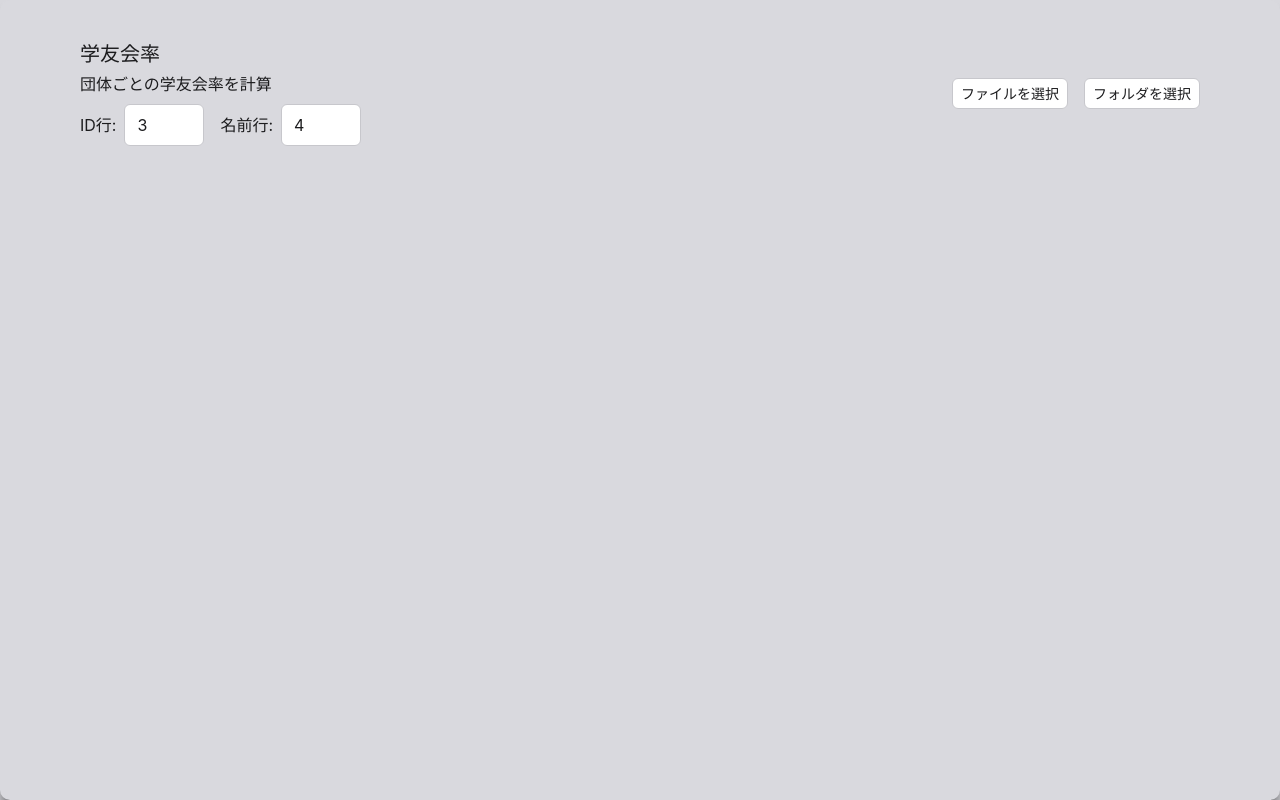
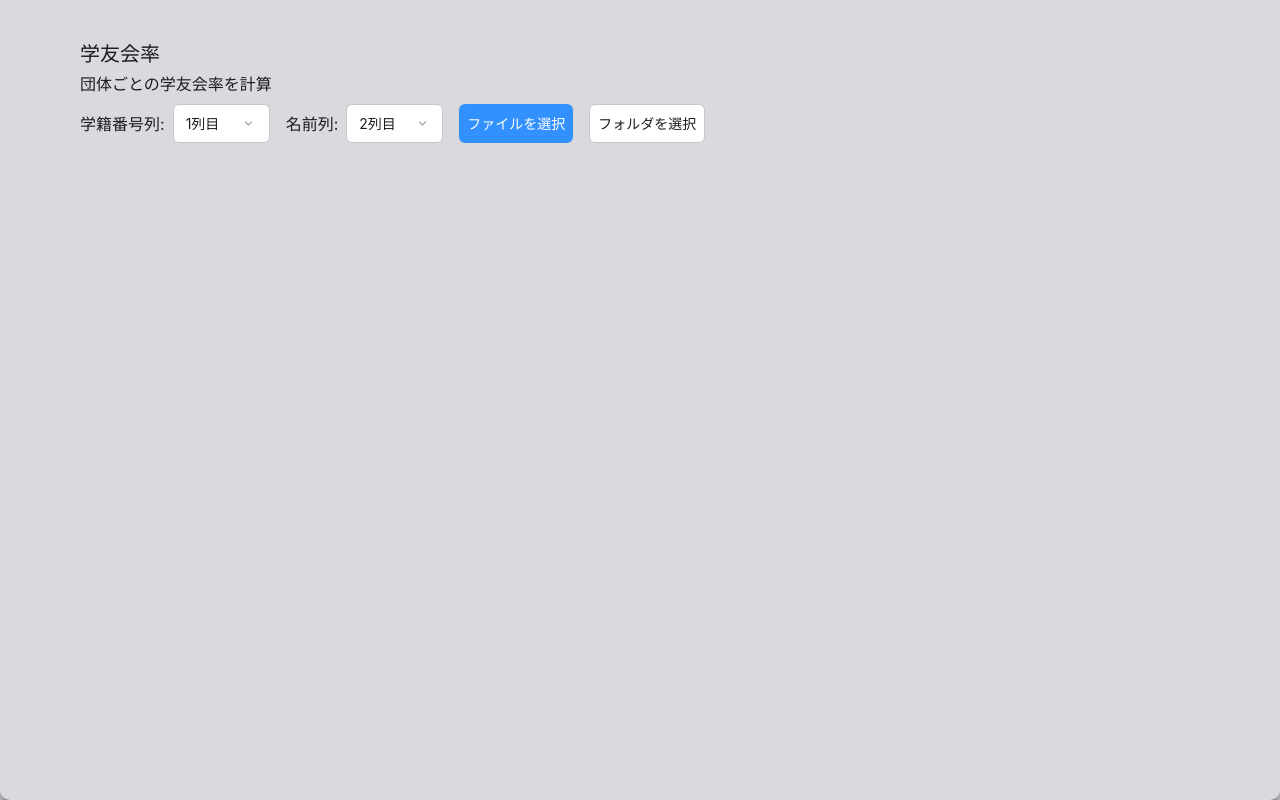
Before and after one commit to epitaq/gakuyukai-gui, a SvelteKit app: page /gakuyukai-rates in a window 1280 px wide. Built offline with nearby package versions, Linux system fonts and the light colour scheme.

Commit message:
id名前列の変更UI

```diff
--- a/src/routes/dashboard/+page.svelte
+++ b/src/routes/dashboard/+page.svelte
@@ -15,6 +15,9 @@
     gakuyukai_member_count: number;
     rate_string: string;
   };
+
+  let idRow = 1;
+  let nameRow = 2;
 
   // 初期値を設定
   let info: Info = {
@@ -89,7 +92,9 @@
     });
 
     if (selected) {
-      goto(`/gakuyukai-rates?mode=single&path=${encodeURIComponent(selected)}`);
+      goto(
+        `/gakuyukai-rates?mode=single&path=${encodeURIComponent(selected)}&idRow=${idRow}&nameRow=${nameRow}`,
+      );
     }
   }
 
@@ -102,7 +107,7 @@
 
     if (selected) {
       goto(
-        `/gakuyukai-rates?mode=multiple&path=${encodeURIComponent(selected)}`,
+        `/gakuyukai-rates?mode=multiple&path=${encodeURIComponent(selected)}&idRow=${idRow}&nameRow=${nameRow}`,
       );
     }
   }
@@ -155,6 +160,34 @@
     <h3 class="text-[--macos-text-secondary] font-medium mb-4">
       団体の学友会率
     </h3>
+    <div class="flex gap-4 items-center mb-4">
+      <div class="flex items-center gap-2">
+        <label for="idRow" class="text-[--macos-text-secondary]">ID行:</label>
+        <select
+          id="idRow"
+          bind:value={idRow}
+          class="px-2 py-1 rounded border border-[--macos-border] bg-[--macos-background]"
+        >
+          {#each Array(10) as _, i}
+            <option value={i + 1}>{i + 1}行目</option>
+          {/each}
+        </select>
+      </div>
+      <div class="flex items-center gap-2">
+        <label for="nameRow" class="text-[--macos-text-secondary]"
+          >名前行:</label
+        >
+        <select
+          id="nameRow"
+          bind:value={nameRow}
+          class="px-2 py-1 rounded border border-[--macos-border] bg-[--macos-background]"
+        >
+          {#each Array(10) as _, i}
+            <option value={i + 1}>{i + 1}行目</option>
+          {/each}
+        </select>
+      </div>
+    </div>
     <div class="flex gap-4">
       <button
         type="button"
--- a/src/routes/gakuyukai-rates/+page.svelte
+++ b/src/routes/gakuyukai-rates/+page.svelte
@@ -20,8 +20,8 @@
 
   let result: CircleGakuyukaiRates | null = null;
   let loading = false;
-  let idRow = 3;
-  let nameRow = 4;
+  let idRow = 1;
+  let nameRow = 2;
 
   function convertSingleToMultiple(single: CircleInfo): CircleGakuyukaiRates {
     return {
@@ -33,6 +33,17 @@
   onMount(() => {
     const path = $page.url.searchParams.get("path");
     const mode = $page.url.searchParams.get("mode");
+    const queryIdRow = $page.url.searchParams.get("idRow");
+    const queryNameRow = $page.url.searchParams.get("nameRow");
+
+    // クエリパラメータから値を設定
+    if (queryIdRow) {
+      idRow = parseInt(queryIdRow);
+    }
+    if (queryNameRow) {
+      nameRow = parseInt(queryNameRow);
+    }
+
     if (path && mode) {
       handlePathCalculation(path, mode);
     }
@@ -46,8 +57,8 @@
           "wrap_calculate_gakuyukai_rate",
           {
             path: decodeURIComponent(path),
-            idRow,
-            nameRow,
+            idRow: idRow - 1,
+            nameRow: nameRow - 1,
           },
         );
         result = convertSingleToMultiple(singleResult);
@@ -56,8 +67,8 @@
           "wrap_calculate_gakuyukai_rates",
           {
             path: decodeURIComponent(path),
-            idRow,
-            nameRow,
+            idRow: idRow - 1,
+            nameRow: nameRow - 1,
           },
         );
       }
@@ -82,7 +93,7 @@
         try {
           const singleResult = await invoke<CircleInfo>(
             "wrap_calculate_gakuyukai_rate",
-            { path: selected, idRow, nameRow },
+            { path: selected, idRow: idRow - 1, nameRow: nameRow - 1 },
           );
           result = convertSingleToMultiple(singleResult);
         } catch (error) {
@@ -110,7 +121,7 @@
         try {
           result = await invoke<CircleGakuyukaiRates>(
             "wrap_calculate_gakuyukai_rates",
-            { path: selected, idRow, nameRow },
+            { path: selected, idRow: idRow - 1, nameRow: nameRow - 1 },
           );
         } catch (error) {
           console.error("Error calculating rates:", error);
@@ -162,31 +173,39 @@
       <p class="text-[--macos-text-secondary] mt-1">団体ごとの学友会率を計算</p>
       <div class="flex gap-4 mt-2">
         <div class="flex items-center gap-2">
-          <label for="idRow" class="text-[--macos-text-secondary]">ID行:</label>
-          <input
-            type="number"
+          <label for="idRow" class="text-[--macos-text-secondary]"
+            >学籍番号列:</label
+          >
+          <select
             id="idRow"
             bind:value={idRow}
-            min="0"
-            class="w-20 px-2 py-1 rounded border border-[--macos-border] bg-[--macos-background]"
-          />
+            class="px-2 py-1 rounded border border-[--macos-border] bg-[--macos-background]"
+          >
+            {#each Array(10) as _, i}
+              <option value={i + 1}>{i + 1}列目</option>
+            {/each}
+          </select>
         </div>
         <div class="flex items-center gap-2">
           <label for="nameRow" class="text-[--macos-text-secondary]"
-            >名前行:</label
+            >名前列:</label
           >
-          <input
-            type="number"
+          <select
             id="nameRow"
             bind:value={nameRow}
-            min="1"
-            class="w-20 px-2 py-1 rounded border border-[--macos-border] bg-[--macos-background]"
-          />
-        </div>
-      </div>
+            class="px-2 py-1 rounded border border-[--macos-border] bg-[--macos-background]"
+          >
+            {#each Array(10) as _, i}
+              <option value={i + 1}>{i + 1}列目</option>
+            {/each}
+          </select>
         </div>
         <div class="flex gap-4">
-      <button class="btn" on:click={handleSingleFileSelect} disabled={loading}>
+          <button
+            class="btn btn-primary"
+            on:click={handleSingleFileSelect}
+            disabled={loading}
+          >
             ファイルを選択
           </button>
           <button
@@ -196,6 +215,8 @@
           >
             フォルダを選択
           </button>
+        </div>
+      </div>
     </div>
   </div>
   <div>
```
Lines whose indentation alone changed are shown as unchanged.
